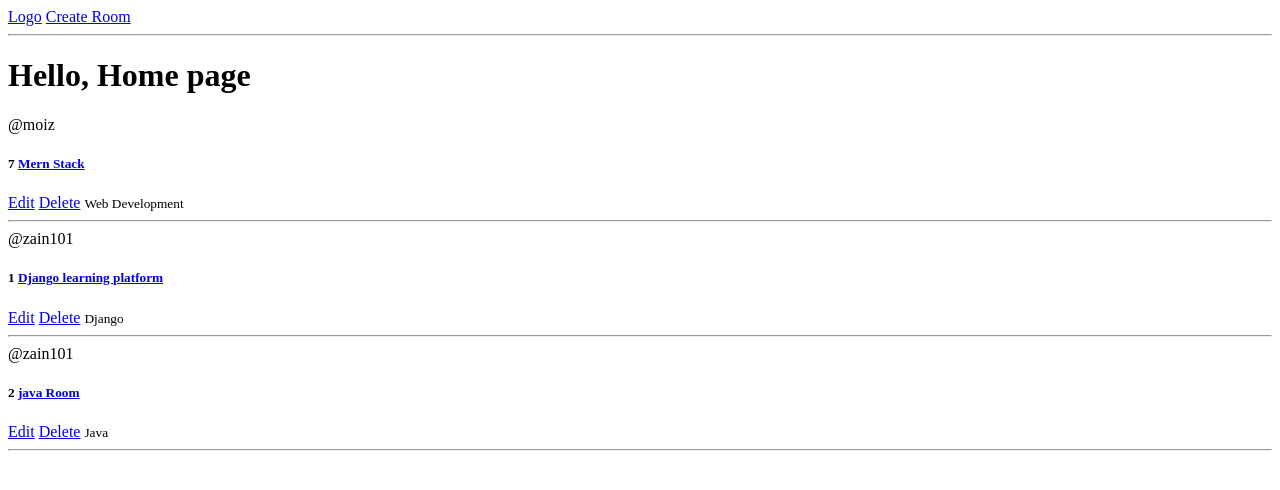
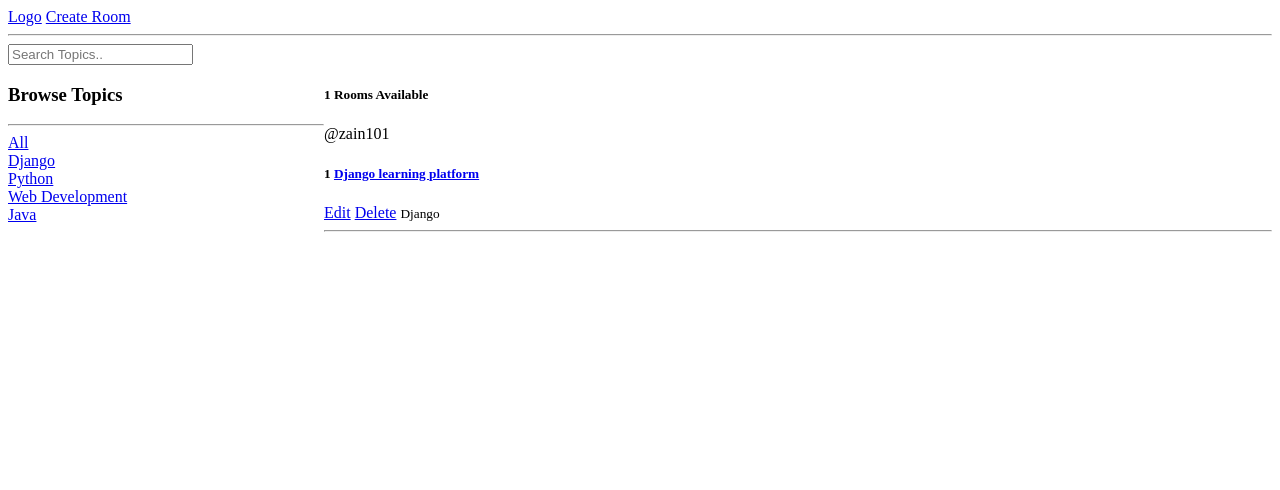
Before and after one commit to ZainAli121/Django-Chat-Room, a Django app: page /?query=Django in a window 1280 px wide. Shown: the top 490 px of the page. Run offline with Django 4.2, Linux system fonts and the light colour scheme; data comes from the database, SQL or seed files in the repository; both versions use the stored data as it was after the commit.

Commit message:
feat: search

```diff
--- a/TopicTorch/base/templates/base/delete.html
+++ b/TopicTorch/base/templates/base/delete.html
@@ -3,7 +3,7 @@
 {% block content %}
 <form method="post" action="">
     {% csrf_token %}
-<p>Are you sure you want to delete {{obj}}?</p>
+<p>Are you sure you want to delete `{{obj}}?</p>
 <a href="{{request.META.HTTP_REFERER}}">Go back</a>
 <input type="submit" value="Delete" />
 </form>
--- a/TopicTorch/base/templates/base/home.html
+++ b/TopicTorch/base/templates/base/home.html
@@ -2,17 +2,39 @@
 
 {% block content %}
 
-<h1>Hello, Home page</h1>
+<style>
+   .home-container {
+      display: grid;
+      grid-template-columns: 1fr 3fr;
+   }
+</style>
 
+<div class="home-container">
+   <div>
+      <h3>Browse Topics</h3>
+      <hr>
+      <a href="{% url 'home' %}">All</a>
+      {% for topic in topics %}
+      <div>
+         <a href="{% url 'home' %}?query={{topic.name}}">{{topic.name}}</a>
+      </div>
+      {% endfor %}
+   </div>
+   <div>
+      <h5>{{rooms_count}} Rooms Available</h5>
       <div>
          {% for room in rooms %}
+         <div>
             <span>@{{room.host.username}}</span>
             <h5>{{ room.id }} <a href="{% url 'room' room.id %}">{{room.name}}</a></h5>
             <a href="{% url 'update-room' room.id %}">Edit</a>
             <a href="{% url 'delete-room' room.id %}">Delete</a>
             <small>{{room.topic.name}}</small>
             <hr>
+         </div>
          {% endfor %}
+      </div>
+   </div>
 </div>
 
 {% endblock content %}
--- a/TopicTorch/base/views.py
+++ b/TopicTorch/base/views.py
@@ -1,11 +1,20 @@
 from django.shortcuts import render, redirect
+from django.db.models import Q
 from .models import *
 from .forms import *
 # Create your views here.
 
 def home(request):
-    rooms = Room.objects.all()
-    context = {'rooms': rooms}
+    query = request.GET.get('query') if request.GET.get('query') != None else ''
+    rooms = Room.objects.filter(
+        Q(topic__name__icontains=query) |
+        Q(name__icontains = query) |
+        Q(desc__icontains = query)
+                                )
+
+    topics = Topic.objects.all()
+    rooms_count = rooms.count()
+    context = {'rooms': rooms, 'topics' : topics, 'rooms_count': rooms_count}
     return render(request, 'base/home.html', context)
 
 def room(request, pk):
@@ -37,7 +46,6 @@ def updateRoom(request, pk):
 def deleteRoom(request, pk):
     room = Room.objects.get(id=pk)
     if request.method == 'POST':
-        # room = Room.objects.get(id=pk)
         room.delete()
         return redirect('home')
     return render(request, 'base/delete.html', {'obj': room})
--- a/TopicTorch/templates/navbar.html
+++ b/TopicTorch/templates/navbar.html
@@ -2,3 +2,6 @@
 <a href="{% url 'create-room' %}">Create Room</a>
 
 <hr>
+    <form method="get" action="{% url 'home' %}">
+        <input type="text" name="query" placeholder="Search Topics..">
+    </form>
```
Also changed, not shown: TopicTorch/db.sqlite3. Lines whose indentation alone changed are shown as unchanged.
